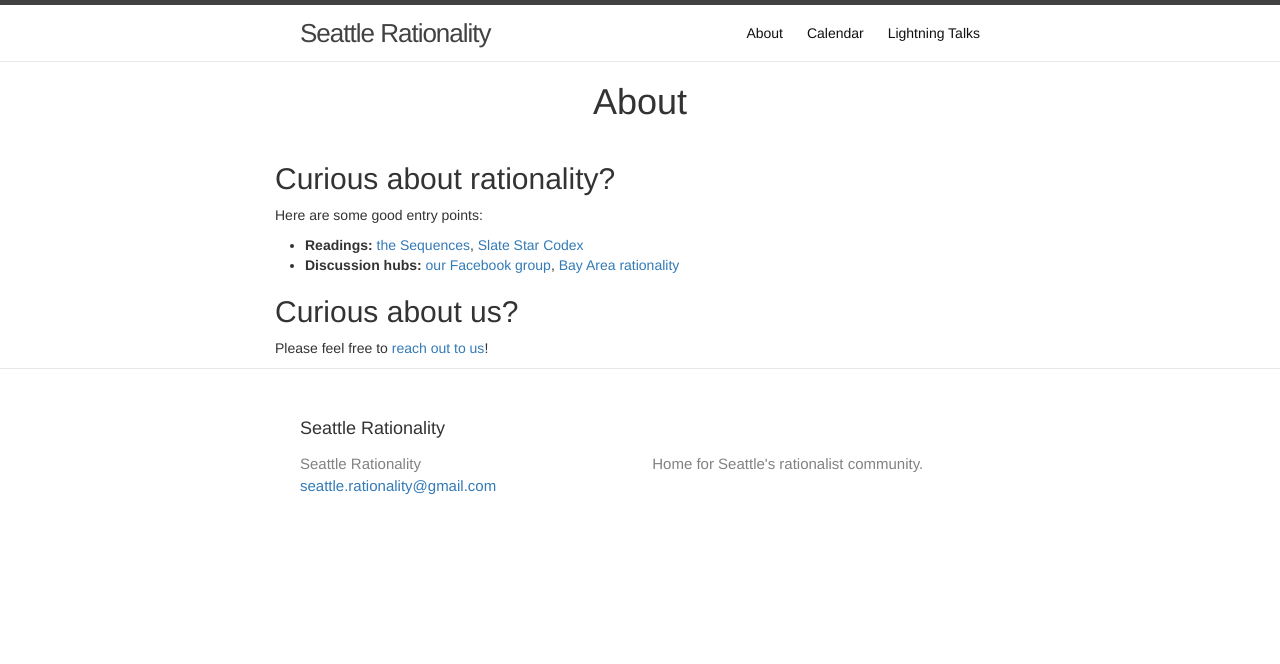
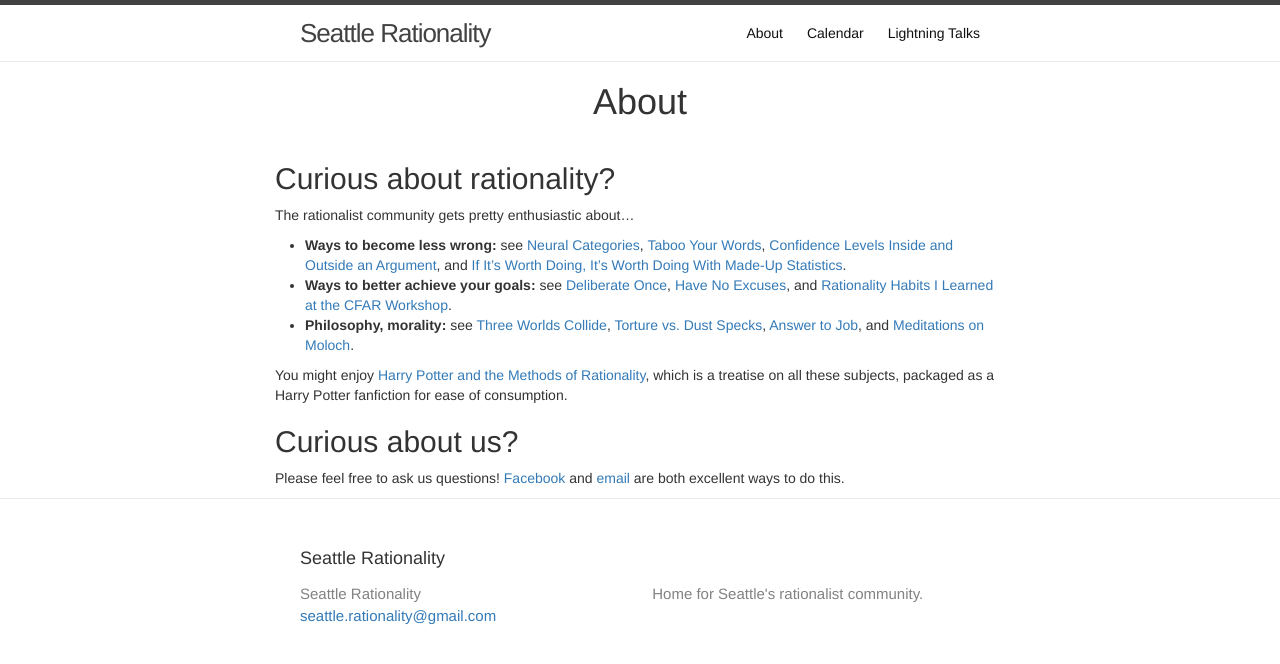
Before and after one commit to seattlerationality/seattlerationality.github.io, a Jekyll site: the page built from about.md, in a window 1280 px wide. Shown: the top 664 px of the page. Built offline with Jekyll 4.4.1, drawn with Linux system fonts in a browser that asks for light colours.

Commit message:
update About page

```diff
--- a/about.md
+++ b/about.md
@@ -5,10 +5,27 @@ permalink: /about/
 ---
 
 ## Curious about rationality?
-Here are some good entry points:
+The rationalist community gets pretty enthusiastic about...
 
-* **Readings:** [the Sequences](https://wiki.lesswrong.com/wiki/Original_sequences#Map_and_Territory), [Slate Star Codex](http://slatestarcodex.com)
-* **Discussion hubs:** [our Facebook group](https://www.facebook.com/groups/seattlerationality/), [Bay Area rationality](http://bayrationality.com)
+* **Ways to become less wrong:** see
+  [Neural Categories](http://lesswrong.com/lw/nn/neural_categories/),
+  [Taboo Your Words](http://lesswrong.com/lw/nu/taboo_your_words/),
+  [Confidence Levels Inside and Outside an Argument](http://lesswrong.com/lw/3be/confidence_levels_inside_and_outside_an_argument/),
+  and
+  [If It's Worth Doing, It's Worth Doing With Made-Up Statistics](http://slatestarcodex.com/2013/05/02/if-its-worth-doing-its-worth-doing-with-made-up-statistics/).
+* **Ways to better achieve your goals:** see
+  [Deliberate Once](http://mindingourway.com/deliberate-once/),
+  [Have No Excuses](http://mindingourway.com/have-no-excuses/),
+  and
+  [Rationality Habits I Learned at the CFAR Workshop](http://lesswrong.com/lw/gxr/rationality_habits_i_learned_at_the_cfar_workshop/).
+* **Philosophy, morality:** see
+  [Three Worlds Collide](http://lesswrong.com/lw/y4/three_worlds_collide_08/),
+  [Torture vs. Dust Specks](http://lesswrong.com/lw/kn/torture_vs_dust_specks/),
+  [Answer to Job](http://slatestarcodex.com/2015/03/15/answer-to-job/),
+  and
+  [Meditations on Moloch](http://slatestarcodex.com/2014/07/30/meditations-on-moloch/).
+
+You might enjoy [Harry Potter and the Methods of Rationality](http://hpmor.com/chapter/1), which is a treatise on all these subjects, packaged as a Harry Potter fanfiction for ease of consumption.
 
 ## Curious about us?
-Please feel free to [reach out to us](mailto:{{ site.email }})!
+Please feel free to ask us questions! [Facebook](https://www.facebook.com/groups/seattlerationality/) and [email](mailto:{{ site.email }}) are both excellent ways to do this.
```
